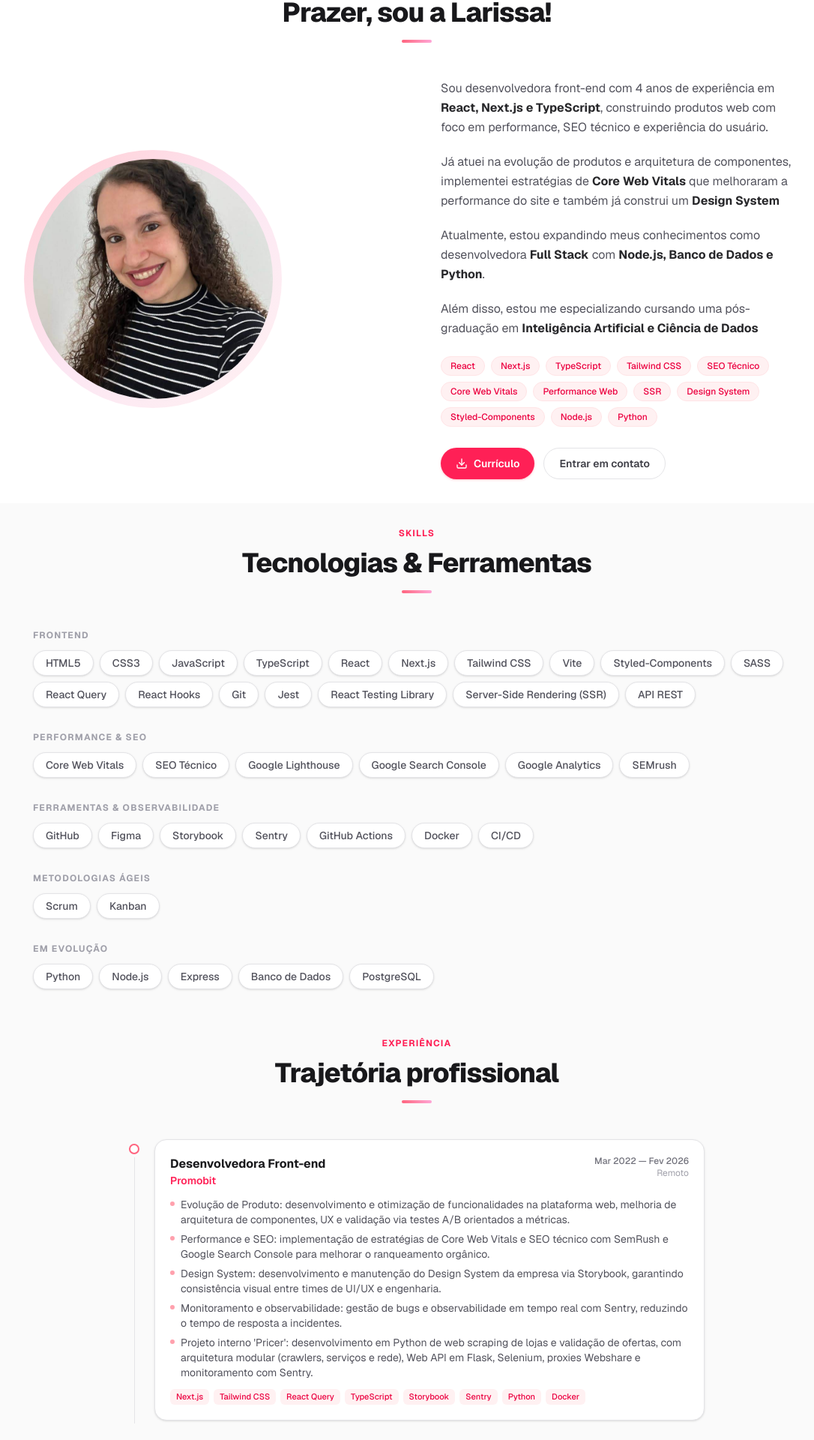
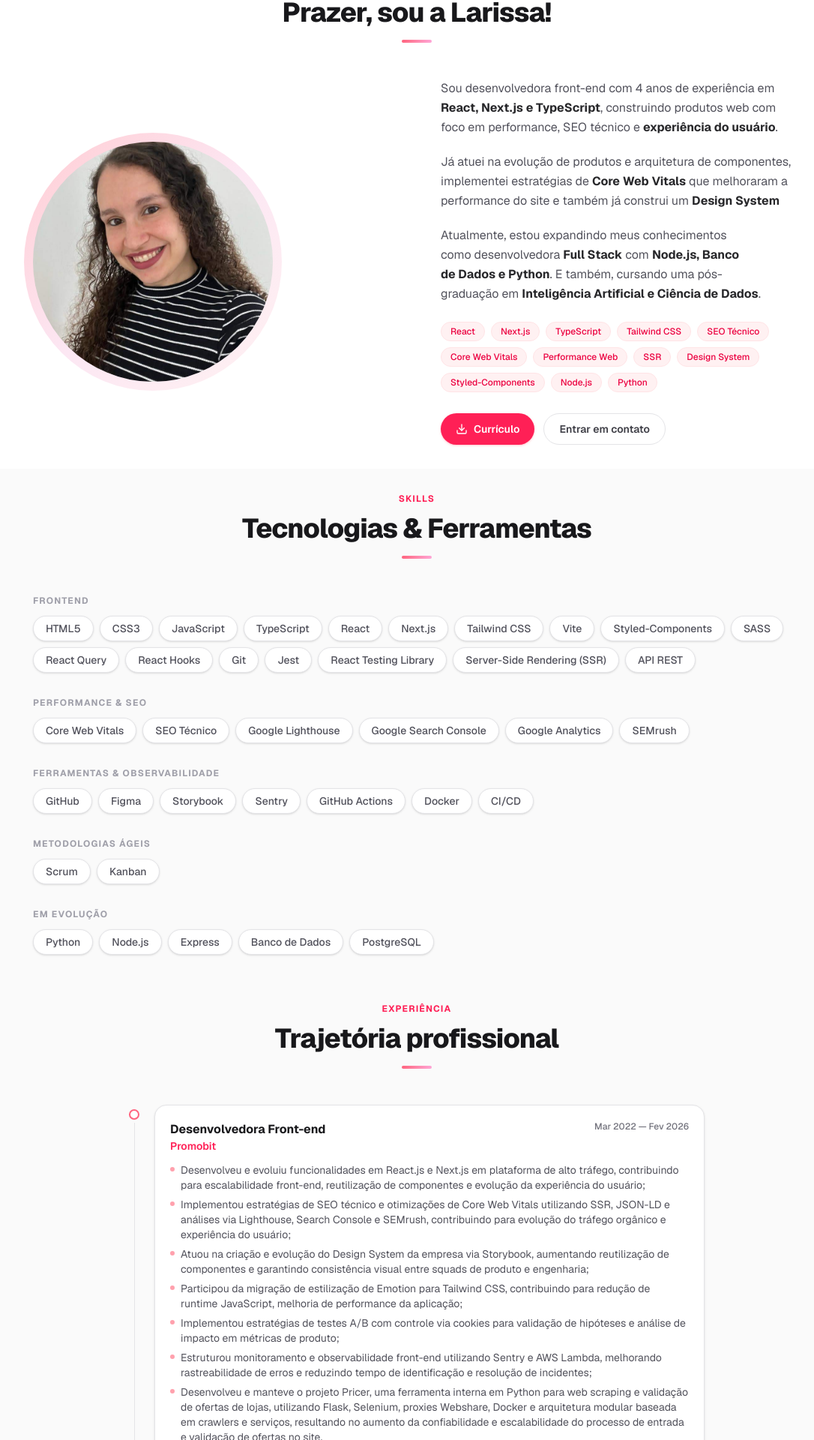
Before and after one commit to lahgomes/portfolio, a Next.js app: page / in a window 1280 px wide. Shown: the part 863-2783 px from the top of the page at 75% size, without its empty margins (84-1170 px from the left). Built offline with nearby package versions, Linux system fonts and the light colour scheme.

Commit message:
chore: change some texts

```diff
--- a/src/components/About.tsx
+++ b/src/components/About.tsx
@@ -60,12 +60,11 @@ export default function About() {
             </div>
           </div>
 
-
-          <div className="flex flex-col gap-5">
+          <div className="flex flex-col gap-5 text-balance">
             <p className="text-zinc-600 dark:text-zinc-300 leading-relaxed">
               Sou desenvolvedora front-end com 4 anos de experiência em{" "}
               <strong className="text-zinc-800 dark:text-zinc-100">React, Next.js e TypeScript</strong>,
-              construindo produtos web com foco em performance, SEO técnico e experiência do usuário.
+              construindo produtos web com foco em performance, SEO técnico e  <strong className="text-zinc-800 dark:text-zinc-100">experiência do usuário</strong>.
             </p>
             <p className="text-zinc-600 dark:text-zinc-300 leading-relaxed">
               Já atuei na evolução de produtos e arquitetura de componentes,
@@ -73,16 +72,11 @@ export default function About() {
               <strong className="text-zinc-800 dark:text-zinc-100">Core Web Vitals</strong>{" "}
               que melhoraram a performance do site e também já construi um {" "}
               <strong className="text-zinc-800 dark:text-zinc-100">Design System</strong>{" "}
-
             </p>
 
             <p className="text-zinc-600 dark:text-zinc-300 leading-relaxed">
               Atualmente, estou expandindo meus conhecimentos como desenvolvedora <strong className="text-zinc-800 dark:text-zinc-100">Full Stack</strong> com{" "}
-              <strong className="text-zinc-800 dark:text-zinc-100">Node.js, Banco de Dados e Python</strong>. </p>
-              <p className="text-zinc-600 dark:text-zinc-300 leading-relaxed"> Além disso, estou me especializando
-              cursando uma pós-graduação em{" "}
-              <strong className="text-zinc-800 dark:text-zinc-100">Inteligência Artificial e Ciência de Dados</strong>{" "} </p>
-
+              <strong className="text-zinc-800 dark:text-zinc-100">Node.js, Banco de Dados e Python</strong>. E também, cursando uma pós-graduação em <strong className="text-zinc-800 dark:text-zinc-100">Inteligência Artificial e Ciência de Dados</strong>.</p>
 
 
             <div className="flex flex-wrap gap-2 pt-1">
@@ -117,6 +111,7 @@ export default function About() {
               </a>
             </div>
           </div>
+
         </div>
       </div>
     </section>
--- a/src/components/Education.tsx
+++ b/src/components/Education.tsx
@@ -13,7 +13,7 @@ const FORMATION = [
     institution: "Universidade Anhembi Morumbi — SP",
     period: "2026 — 2027 (cursando)",
     description:
-      "Especialização em inteligência artificial, machine learning e análise de dados, com aplicação prática em projetos reais.",
+      "Pós-graduação focada em Inteligência Artificial e Ciência de Dados, com estudos em Machine Learning, Big Data Analytics, Processamento de Linguagem Natural (NLP), Processamento de dados massivos e Arquitetura de soluções orientadas a dados, UX aplicada à IA e Soluções orientadas a dados para produtos digitais.",
   },
   {
     icon: <GraduationCap size={20} />,
@@ -21,7 +21,7 @@ const FORMATION = [
     institution: "UFOP — Universidade Federal de Ouro Preto",
     period: "Concluído em 2018",
     description:
-      "Formação multidisciplinar com foco em projeto, planejamento urbano e pensamento sistêmico — base sólida para UX e design de interfaces.",
+      "Formação com foco em pensamento analítico, resolução de problemas, desenvolvimento de projetos centrados em funcionalidade e usabilidade — base sólida para UX e design de interfaces.",
   },
 ];
 
@@ -44,27 +44,27 @@ const COURSES = [
   },
   {
     icon: <BookOpen size={20} />,
+    degree: "IA para Devs",
+    institution: "Full Cycle",
+    period: "2026",
+    description:
+      "Imersão prática sobre uso de IA no fluxo de desenvolvimento, explorando LLMs, automação de tarefas, produtividade em engenharia de software e integração de ferramentas baseadas em IA no desenvolvimento moderno.",
+  },
+  {
+    icon: <BookOpen size={20} />,
     degree: "Imersão Front-end",
     institution: "Alura",
     period: "2024",
     description:
-      "Intensivo de front-end com React, boas práticas de desenvolvimento web e criação de um chat de conversas ao vivo com Supabase.",
+      "Desenvolvimento de aplicações front-end moderna com React e Next.js, abordando Clean Code, responsividade e atividade prática com a criação de um chat de conversas ao vivo com Supabase.",
   },
     {
     icon: <BookOpen size={20} />,
-    degree: "JavaScript ES6",
+    degree: "JavaScript ES6 e CSS Flexbox",
     institution: "Origamid",
     period: "2022",
     description:
-      "Fundamentos modernos de JavaScript, Node.js e layout responsivo com CSS Flexbox.",
-  },
-   {
-    icon: <BookOpen size={20} />,
-    degree: "CSS Flexbox",
-    institution: "Origamid",
-    period: "2021",
-    description:
-      "Fundamentos do CSS e layout responsivo com CSS Flexbox.",
+      "Fundamentos modernos de JavaScript e layout responsivo com CSS Flexbox com aplicação prática.",
   },
   {
     icon: <BookOpen size={20} />,
@@ -72,7 +72,7 @@ const COURSES = [
     institution: "DIO",
     period: "2021",
     description:
-      "Fundamentos de desenvolvimento web: HTML estrutural, versionamento com Git e lógica de programação.",
+      "Fundamentos de desenvolvimento web: HTML, versionamento com Git e lógica de programação.",
   },
 ];
 
--- a/src/components/Experience.tsx
+++ b/src/components/Experience.tsx
@@ -5,7 +5,6 @@ interface ExperienceItem {
   role: string;
   company: string;
   period: string;
-  location: string;
   bullets: string[];
   tags: string[];
 }
@@ -15,25 +14,25 @@ const EXPERIENCE: ExperienceItem[] = [
     role: "Desenvolvedora Front-end",
     company: "Promobit",
     period: "Mar 2022 — Fev 2026",
-    location: "Remoto",
     bullets: [
-      "Evolução de Produto: desenvolvimento e otimização de funcionalidades na plataforma web, melhoria de arquitetura de componentes, UX e validação via testes A/B orientados a métricas.",
-      "Performance e SEO: implementação de estratégias de Core Web Vitals e SEO técnico com SemRush e Google Search Console para melhorar o ranqueamento orgânico.",
-      "Design System: desenvolvimento e manutenção do Design System da empresa via Storybook, garantindo consistência visual entre times de UI/UX e engenharia.",
-      "Monitoramento e observabilidade: gestão de bugs e observabilidade em tempo real com Sentry, reduzindo o tempo de resposta a incidentes.",
-      "Projeto interno 'Pricer': desenvolvimento em Python de web scraping de lojas e validação de ofertas, com arquitetura modular (crawlers, serviços e rede), Web API em Flask, Selenium, proxies Webshare e monitoramento com Sentry.",
+      "Desenvolveu e evoluiu funcionalidades em React.js e Next.js em plataforma de alto tráfego, contribuindo para escalabilidade front-end, reutilização de componentes e evolução da experiência do usuário;",
+      "Implementou estratégias de SEO técnico e otimizações de Core Web Vitals utilizando SSR, JSON-LD e análises via Lighthouse, Search Console e SEMrush, contribuindo para evolução do tráfego orgânico e experiência do usuário;",
+      "Atuou na criação e evolução do Design System da empresa via Storybook, aumentando reutilização de componentes e garantindo consistência visual entre squads de produto e engenharia;",
+      "Participou da migração de estilização de Emotion para Tailwind CSS, contribuindo para redução de runtime JavaScript, melhoria de performance da aplicação;",
+      "Implementou estratégias de testes A/B com controle via cookies para validação de hipóteses e análise de impacto em métricas de produto;",
+      "Estruturou monitoramento e observabilidade front-end utilizando Sentry e AWS Lambda, melhorando rastreabilidade de erros e reduzindo tempo de identificação e resolução de incidentes;",
+      "Desenvolveu e manteve o projeto Pricer, uma ferramenta interna em Python para web scraping e validação de ofertas de lojas, utilizando Flask, Selenium, proxies Webshare, Docker e arquitetura modular baseada em crawlers e serviços, resultando no aumento da confiabilidade e escalabilidade do processo de entrada e validação de ofertas no site.",
     ],
-    tags: ["Next.js", "Tailwind CSS", "React Query", "TypeScript", "Storybook", "Sentry", "Python", "Docker"],
+    tags: ["Next.js", "Tailwind CSS", "TanStack React Query", "TypeScript", "Storybook", "Sentry", "Python", "Docker", "SemRush", "Testes A/B", "SEO Técnico", "Core Web Vitals", "AWS Lambda", "GitHub Actions"],
   },
   {
-    role: "Desenvolvedora Front-end Jr.",
+    role: "Desenvolvedora Front-end Jr",
     company: "Projeto Toraline",
     period: "Out 2021 — Fev 2022",
-    location: "Santos, SP",
     bullets: [
-      "Desenvolvimento de plataforma educacional com React e Next.js",
-      "Criação de landing pages e interfaces responsivas mobile-first",
-      "Integração com APIs REST e gestão de estado",
+      "Desenvolveu uma plataforma educacional com React e Next.js",
+      "Criou landing pages e interfaces responsivas mobile-first",
+      "Integrou com APIs REST e gestão de estado",
     ],
     tags: ["React", "Next.js", "JavaScript", "HTML", "CSS", "Scrum"],
   },
@@ -66,7 +65,6 @@ export default function Experience() {
                   </div>
                   <div className="text-right shrink-0">
                     <p className="text-xs font-medium text-zinc-500 dark:text-zinc-400">{item.period}</p>
-                    <p className="text-xs text-zinc-400 dark:text-zinc-500">{item.location}</p>
                   </div>
                 </div>
 
--- a/src/data/projects.ts
+++ b/src/data/projects.ts
@@ -12,8 +12,8 @@ export const projects: Project[] = [
   {
     title: "TMJ — Track My Jobs",
     description:
-      "Aplicação fullstack para organizar candidaturas de emprego. Registre vagas, acompanhe etapas do processo seletivo, adicione anotações por candidatura e controle o status em tempo real. Dashboard com visão geral completa.",
-    tags: ["React", "Next.js", "TypeScript", "Tailwind CSS", "Postgres", "Prisma"],
+      "Aplicação fullstack para organizar candidaturas de emprego. Registre vagas, acompanhe etapas do processo seletivo, controle o status e adicione anotações por candidatura. Um dashboard para te ajudar a gerenciar suas vagas de forma eficiente.",
+    tags: ["React.js", "Next.js", "TypeScript", "Tailwind CSS", "NextAuth.js", "Prisma", "PostgreSQL", "API Routes", "Zod"],
     images: [
       "/projects/track-my-jobs/tmj-landing-1.png",
       "/projects/track-my-jobs/tmj.png",
@@ -25,8 +25,8 @@ export const projects: Project[] = [
     {
     title: "Pokédex",
     description:
-      "Essa é o clássico projeto da Pokédex. Uma aplicação frontend para explorar e buscar informações sobre diferentes Pokémons utilizando a API do PokeAPI. Salve seus Pokémons favoritos, visualize informações detalhadas sobre cada um deles e filtre a listagem por tipo.",
-    tags: ["React", "TypeScript", "Vite", "Styled-Components", "Jest", "React Testing Library"],
+      "Esse é o clássico projeto da Pokédex. Uma aplicação front-end para explorar e buscar informações sobre diferentes Pokémons utilizando a API do PokeAPI. Salve seus Pokémons favoritos, visualize informações detalhadas sobre cada um deles e filtre a listagem por tipo.",
+    tags: ["React.js", "TypeScript", "Vite", "Styled-Components", "Jest", "React Testing Library"],
     images: [
       "/projects/pokedex/pokedex-1.png",
       "/projects/pokedex/pokedex-2.png",
```
